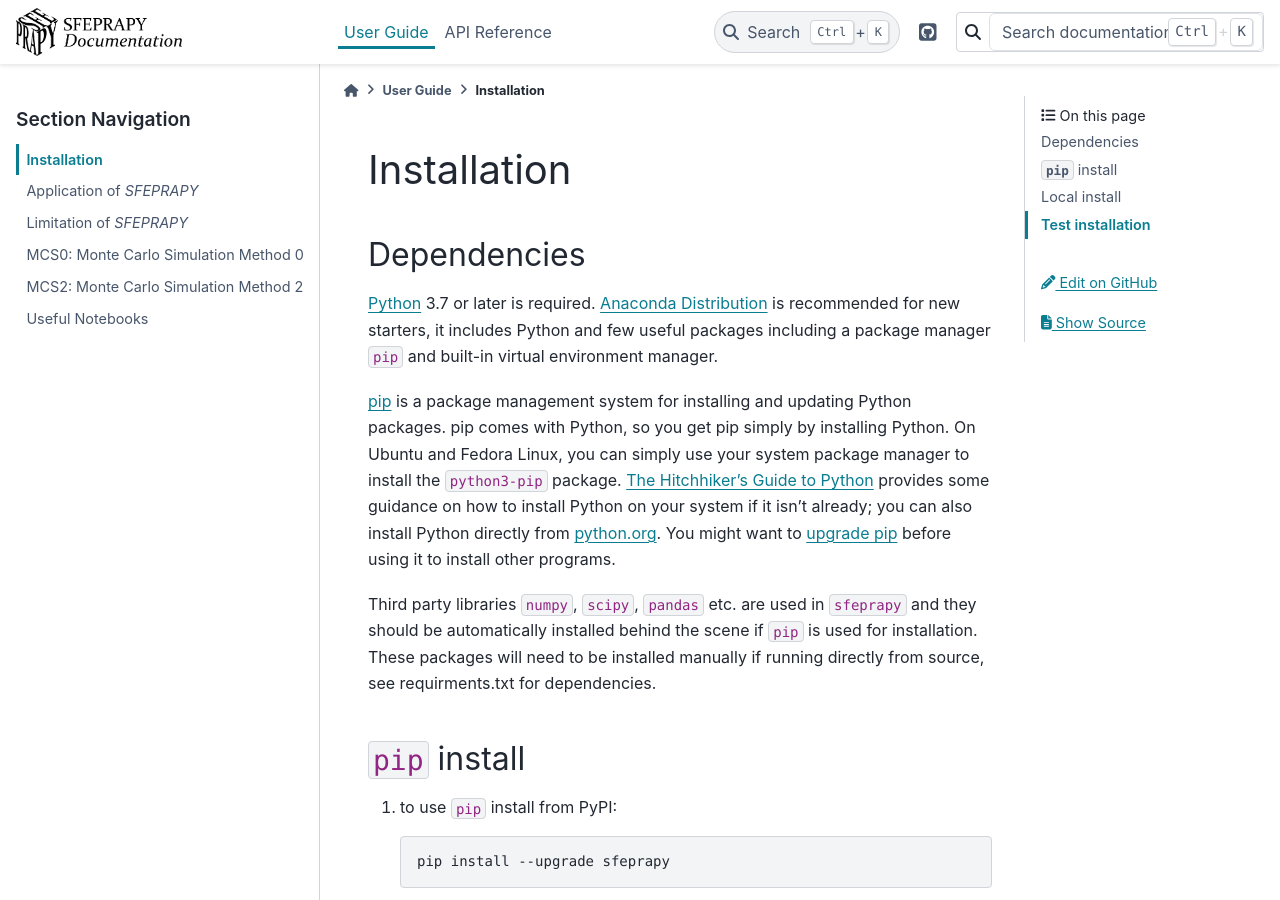
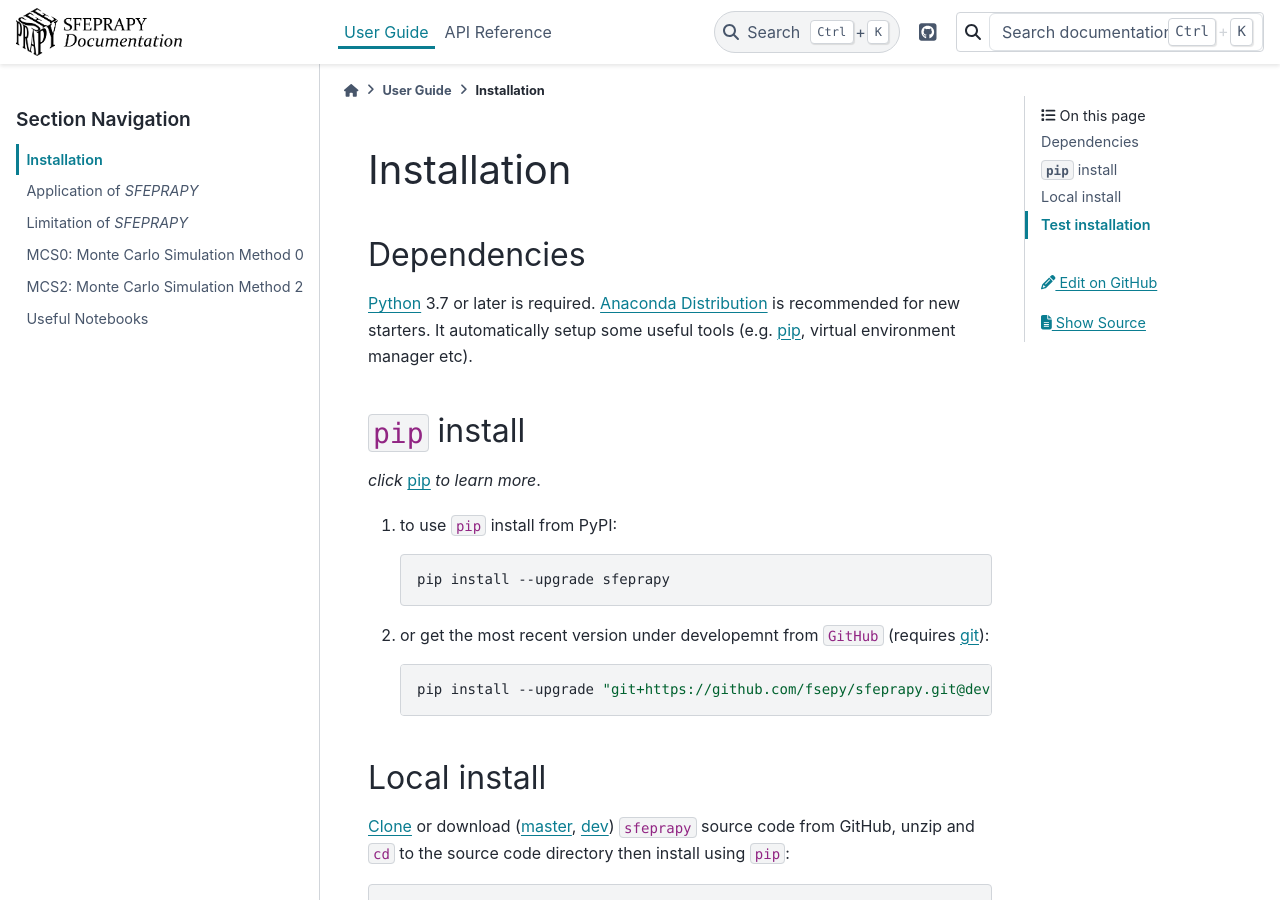
Before and after one commit to fuyans/sfeprapy-doc, a Sphinx documentation site: the page built from source/user_guide/install.rst, in a window 1280 px wide and 900 px high. Built offline with Sphinx 7.4.7 and the PyData theme 0.15.4, drawn with Linux system fonts in a browser that asks for light colours; pages that are not in the unit, such as notebooks, are missing from menus.

Commit message:
Update install.rst

```diff
--- a/source/user_guide/install.rst
+++ b/source/user_guide/install.rst
@@ -6,27 +6,13 @@ Dependencies
 ------------
 
 `Python`_ 3.7 or later is required. `Anaconda Distribution`_ is
-recommended for new starters, it includes Python and few useful packages
-including a package manager ``pip`` and built-in virtual environment
-manager.
-
-`pip`_ is a package management system for installing and updating Python
-packages. pip comes with Python, so you get pip simply by installing
-Python. On Ubuntu and Fedora Linux, you can simply use your system
-package manager to install the ``python3-pip`` package. `The
-Hitchhiker’s Guide to Python`_ provides some guidance on how to install
-Python on your system if it isn’t already; you can also install Python
-directly from `python.org`_. You might want to `upgrade pip`_ before
-using it to install other programs.
-
-Third party libraries ``numpy``, ``scipy``, ``pandas`` etc. are used in
-``sfeprapy`` and they should be automatically installed behind the scene
-if ``pip`` is used for installation. These packages will need to be
-installed manually if running directly from source, see requirments.txt
-for dependencies.
+recommended for new starters. It automatically setup some useful tools
+(e.g. `pip`_, virtual environment manager etc).
 
 ``pip`` install
 ---------------
+
+*click* `pip`_ *to learn more*.
 
 1. to use ``pip`` install from PyPI:
 
```
